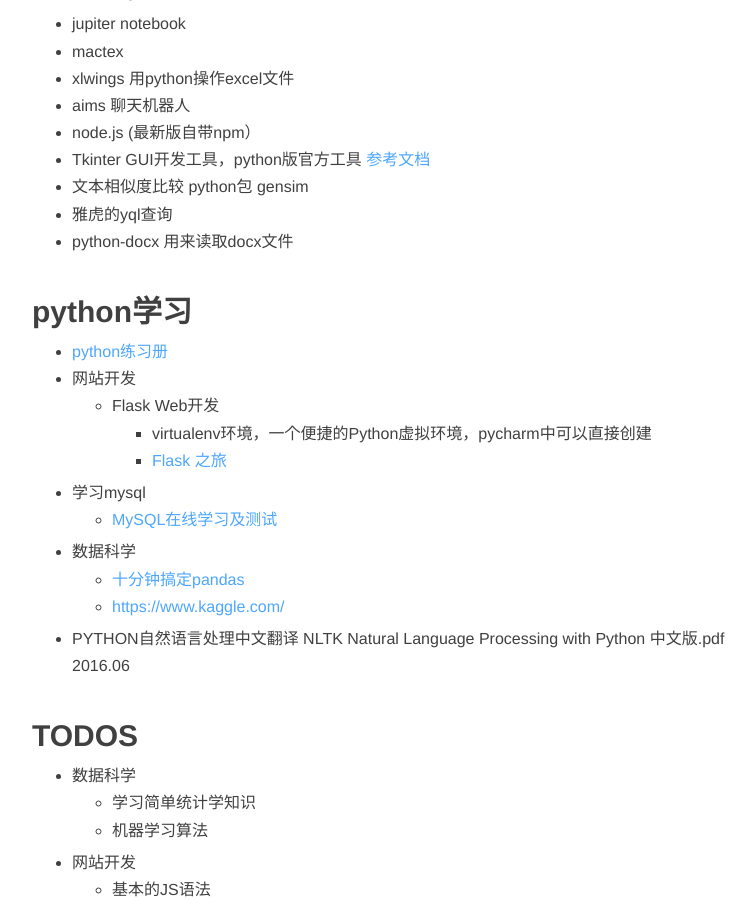
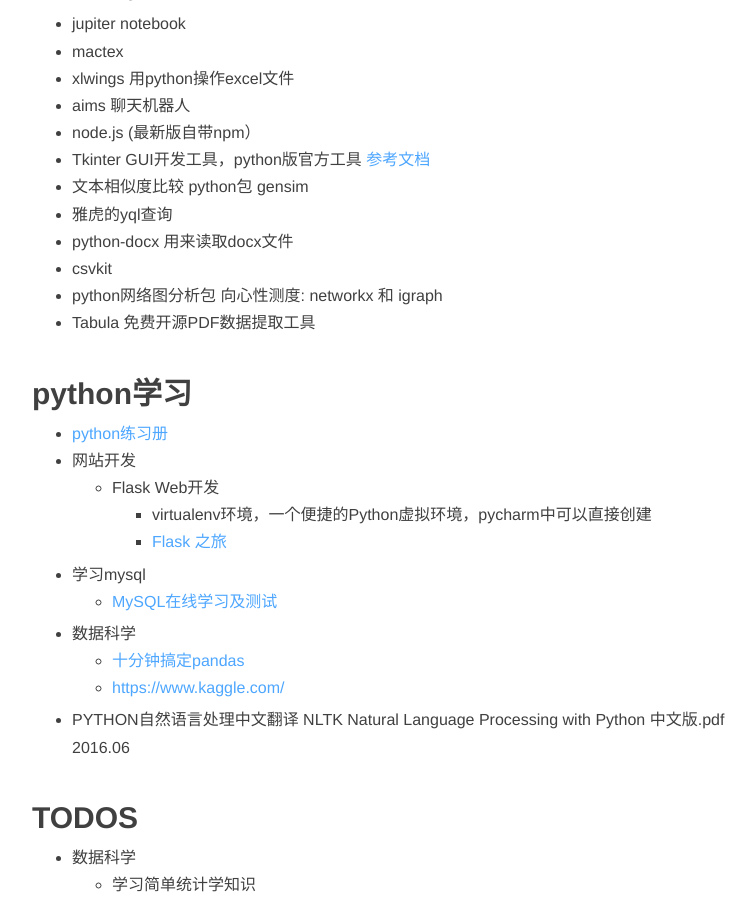
Before and after one commit to KevinBean/KevinBean.github.io.old, a Jekyll site: the page built from _posts/2016-06-26-Project626-a-python-developer.md, in a window 1280 px wide and 900 px high, scrolled down 751 px. Shown: the whole window, without its empty margins (233-989 px from the left). Built offline with Jekyll 4.4.1, drawn with Linux system fonts in a browser that asks for light colours; nearby versions of some CDN libraries; comment, search, counter and statistics services are not loaded.

Commit message:
更新工具包

```diff
--- a/_posts/2016-06-26-Project626-a-python-developer.md
+++ b/_posts/2016-06-26-Project626-a-python-developer.md
@@ -24,6 +24,9 @@
 - 文本相似度比较 python包 gensim
 - 雅虎的yql查询
 - python-docx 用来读取docx文件
+- csvkit
+- python网络图分析包 向心性测度: networkx 和 igraph
+- Tabula 免费开源PDF数据提取工具
 
 
 ## python学习
```
